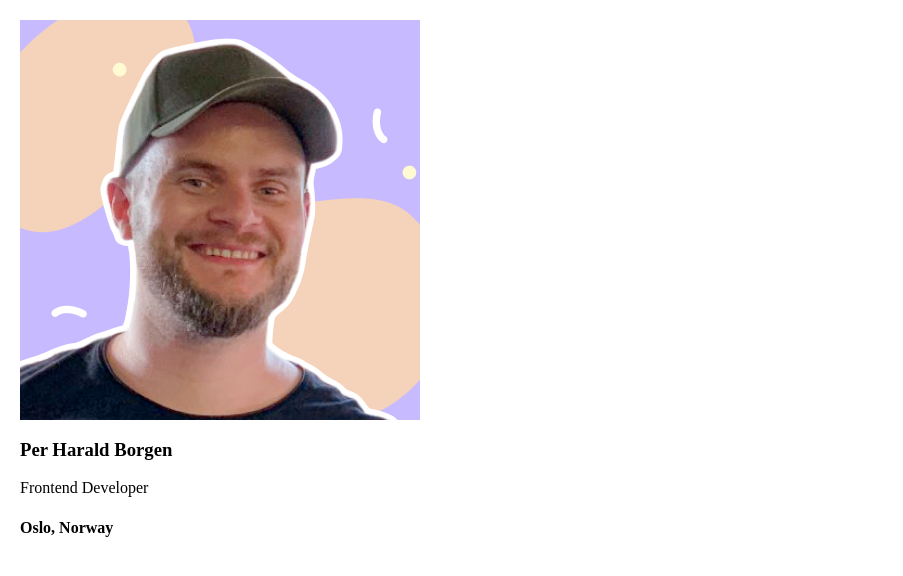
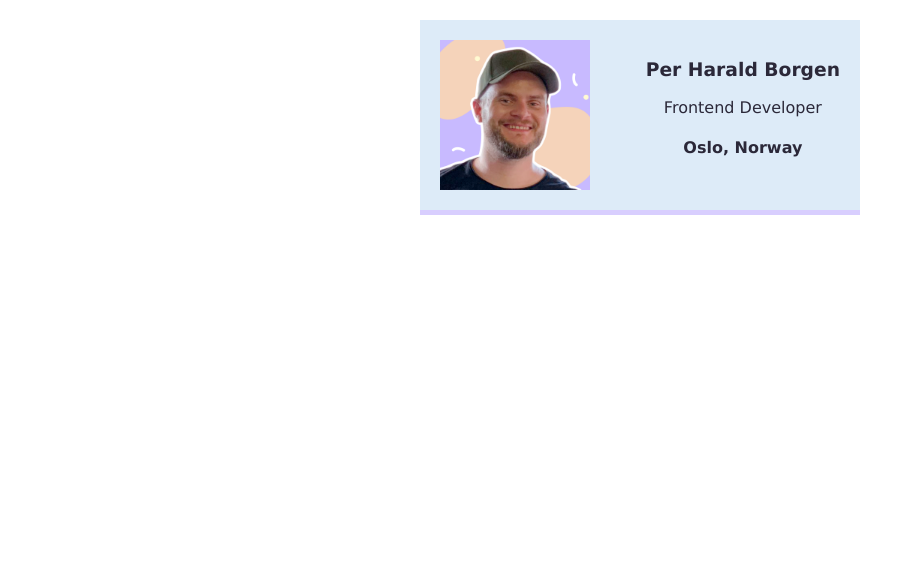
Before and after one commit to Astro175/business-card-initial, a plain HTML site: page index.html in a window 1280 px wide. Shown: the whole page, without its empty margins (0-903 px from the left). Drawn offline with nearby package versions, Linux system fonts and the light colour scheme; files whose address does not match are found by name.

Commit message:
Done with project

```diff
--- a/index.html
+++ b/index.html
@@ -1,19 +1,19 @@
 <html>
-    <head><link rel="stylesheet" href="https://cdnjs.cloudflare.com/ajax/libs/normalize/8.0.1/normalize.css">
-        <link rel="stylesheet" href="styles.css" />
+  <head>
+    <link
+      rel="stylesheet"
+      href="https://cdnjs.cloudflare.com/ajax/libs/normalize/8.0.1/normalize.css"
+    />
+    <link rel="stylesheet" href="./style.css" />
   </head>
   <body>
-        <div>
-            <!--
-            Challenge:
-            The image isn't rendering. Can you find out why?
-
-            Hint: try to google "html file paths"
-            -->
-            <img src="per.png">
+    <div class="card">
+      <img src="./images/per.png" class="profile-img" />
+      <div class="card-details">
         <h3>Per Harald Borgen</h3>
         <p>Frontend Developer</p>
         <h4>Oslo, Norway</h4>
       </div>
+    </div>
   </body>
 </html>
--- /dev/null
+++ b/style.css
@@ -0,0 +1,27 @@
+.card {
+    padding: 20px;
+    width: 400px;
+    margin: 0 auto;
+    display: flex;
+    justify-content: space-between;
+    color: #2b2839;
+    background-color: #ddebf8;
+    border-bottom: #d8cefe 5px solid;
+    font-family: Verdana, Geneva, Tahoma, sans-serif;
+
+}
+
+body {
+    margin: 20px;
+    text-align: center;
+}
+
+.profile-img {
+    width: 150px;
+}
+
+
+    /*
+    Challenge:
+    Set the font to Verdana.
+    */
--- a/vite.config.js
+++ /dev/null
@@ -1,6 +0,0 @@
-import {defineConfig} from 'vite'
-
-
-export default defineConfig({
-	plugins: []
-})
```
Also changed, not shown: package.json (deleted, +0 -13 lines), README.md (deleted). Lines whose indentation alone changed are shown as unchanged.
